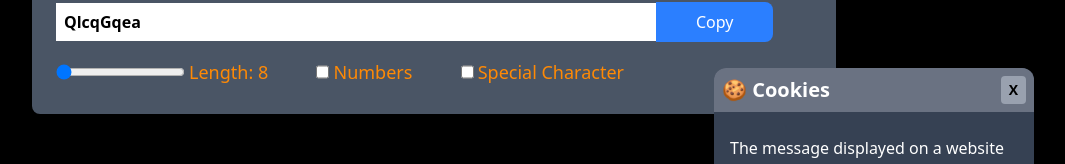
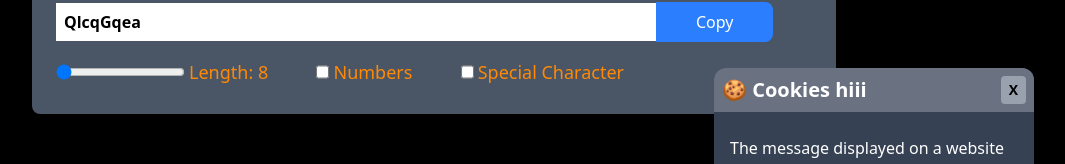
Before and after one commit to Abhinandan-twotechies/React_Learnings, a React (Vite) app in the folder 05PassswordGenerator/: page / in a window 1280 px wide. Shown: the part 372-536 px from the top of the page, without its empty margins (206-1271 px from the left). Built offline with nearby package versions, Linux system fonts and the light colour scheme.

Commit message:
added changes

```diff
--- a/05PassswordGenerator/src/components/Cookies.jsx
+++ b/05PassswordGenerator/src/components/Cookies.jsx
@@ -4,7 +4,7 @@ function Cookies({ onCustomiseClick }) {
         <>
             <div className="w-80 h-80 bg-gray-700 rounded-xl text-white">
                 <div className=" flex justify-between p-2 text-center font-bold rounded-tl-xl rounded-tr-xl bg-gray-500 text-xl">
-                    <h1>🍪 Cookies</h1>
+                    <h1>🍪 Cookies hiii</h1>
                     <button className="bg-gray-400 text-black px-2 py-1 text-sm rounded-sm cursor-pointer hover:bg-red-700 hover:text-white">X</button>
                 </div>
                 <div className="p-4 mb-3 mt-2">
```
